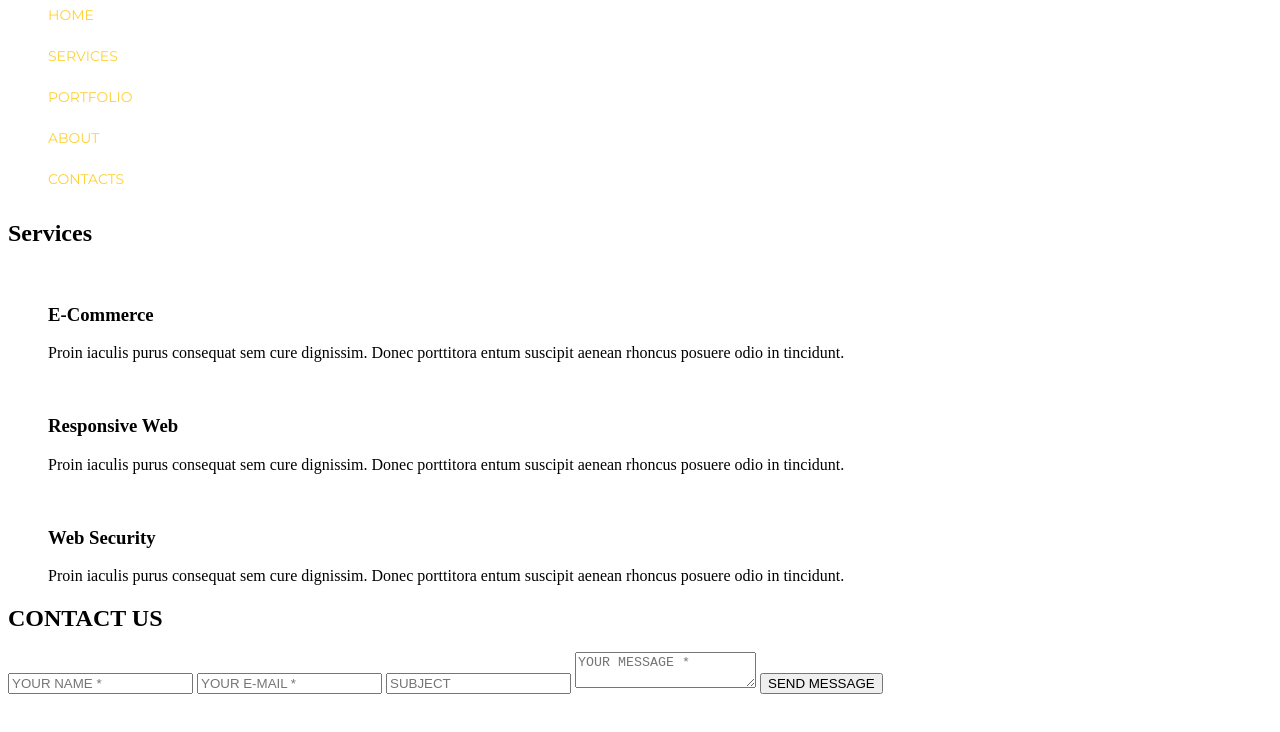
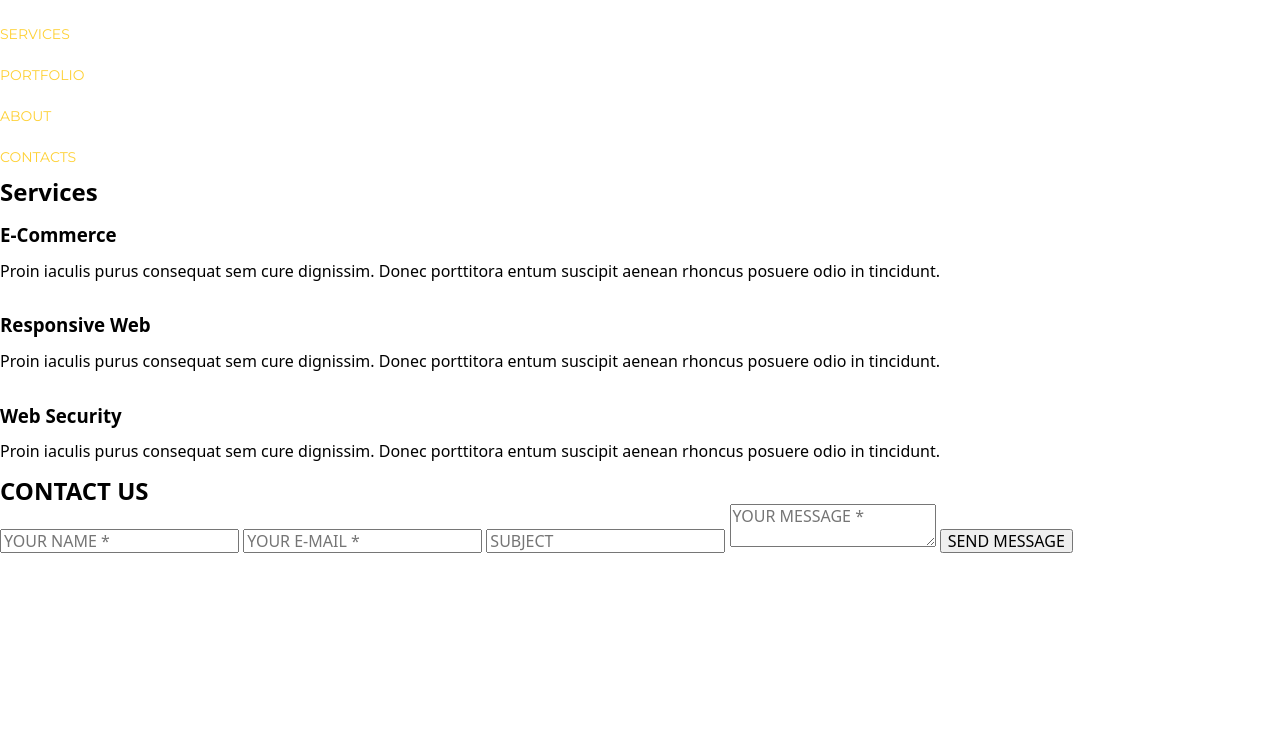
Before and after one commit to gladja/FE_18_04_08_25-golden, a plain HTML site: page index.html in a window 1280 px wide. Shown: the part 68-800 px from the top of the page. Drawn offline with nearby package versions, Linux system fonts and the light colour scheme; a web font is replaced by a local one.

Commit message:
add normalize,reset css

```diff
--- /dev/null
+++ b/css/reset.css
@@ -0,0 +1,10 @@
+ul {
+    list-style: none;
+     margin: 0;
+    padding: 0;
+}
+
+h1, h2, h3 {
+    margin: 0;
+    padding: 0;
+}
--- a/css/style.css
+++ b/css/style.css
@@ -5,9 +5,6 @@
     --main-text: #777777;
 }
 
-ul {
-    list-style: none;
-}
 
 .header a {
     color: var(--header-text-btn-img);
--- a/index.html
+++ b/index.html
@@ -10,7 +10,14 @@
       href="https://fonts.googleapis.com/css2?family=Bilbo+Swash+Caps&family=Montserrat:wght@400;600;700&display=swap"
       rel="stylesheet"
     />
-
+    <link
+      rel="stylesheet"
+      href="https://cdnjs.cloudflare.com/ajax/libs/modern-normalize/3.0.1/modern-normalize.min.css"
+      integrity="sha512-q6WgHqiHlKyOqslT/lgBgodhd03Wp4BEqKeW6nNtlOY4quzyG3VoQKFrieaCeSnuVseNKRGpGeDU3qPmabCANg=="
+      crossorigin="anonymous"
+      referrerpolicy="no-referrer"
+    />
+    <link rel="stylesheet" href="./css/reset.css">
     <link rel="stylesheet" href="./css/style.css" />
   </head>
   <body>
@@ -63,10 +70,33 @@
       <section class="contact">
         <h2 class="contact-title">CONTACT US</h2>
         <form class="contact-form" action="">
-          <input class="contact-name" type="text" placeholder="YOUR NAME *" required name="name">
-          <input class="contact-email" type="email" placeholder="YOUR E-MAIL *" required name="mail">
-          <input class="contact-subject" type="text" placeholder="SUBJECT" name="subject">
-          <textarea class="contact-message" name="message" id="" placeholder="YOUR MESSAGE *" required></textarea>
+          <input
+            class="contact-name"
+            type="text"
+            placeholder="YOUR NAME *"
+            required
+            name="name"
+          />
+          <input
+            class="contact-email"
+            type="email"
+            placeholder="YOUR E-MAIL *"
+            required
+            name="mail"
+          />
+          <input
+            class="contact-subject"
+            type="text"
+            placeholder="SUBJECT"
+            name="subject"
+          />
+          <textarea
+            class="contact-message"
+            name="message"
+            id=""
+            placeholder="YOUR MESSAGE *"
+            required
+          ></textarea>
           <button class="contact-btn" type="submit">SEND MESSAGE</button>
         </form>
       </section>
```
